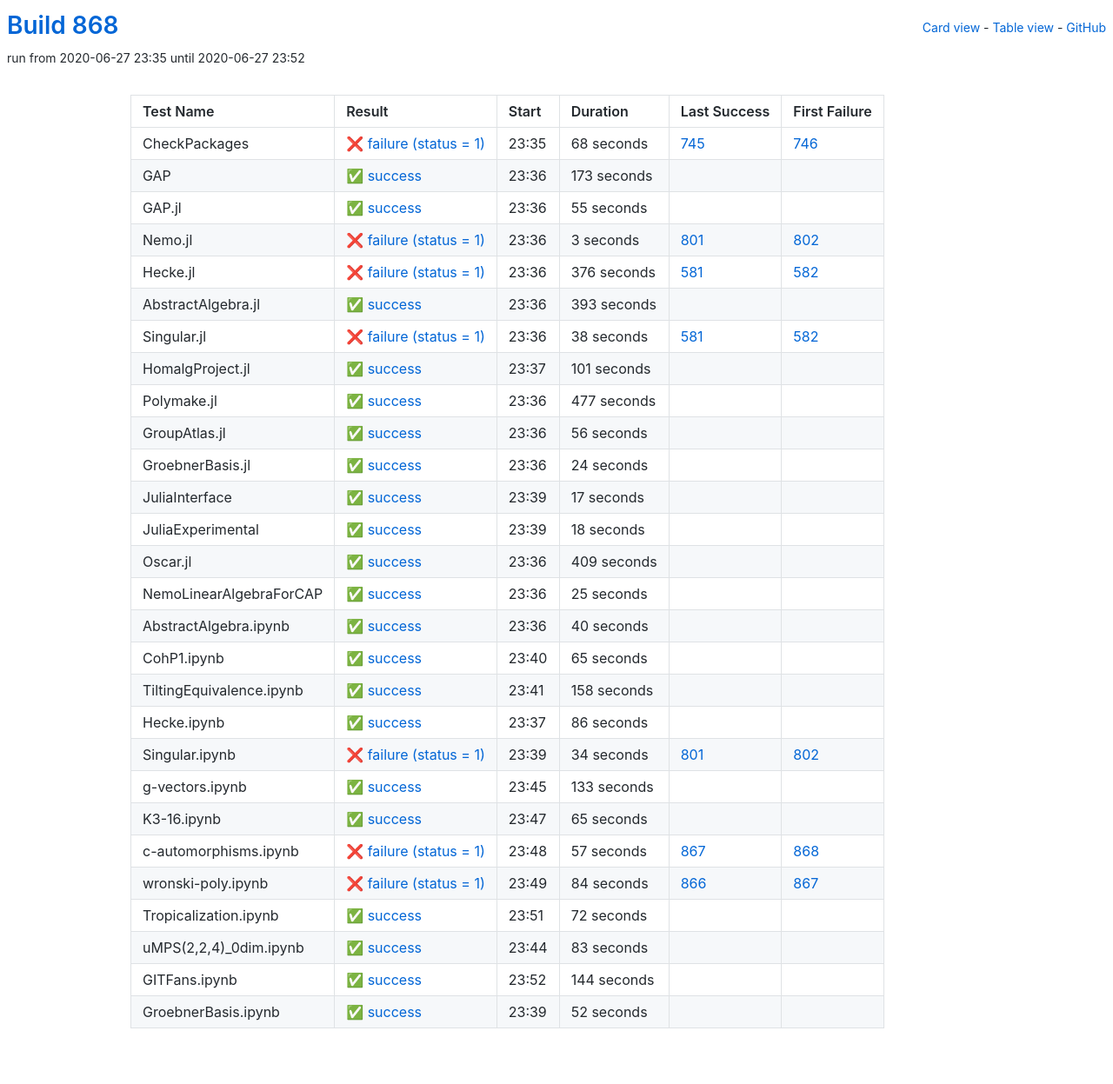
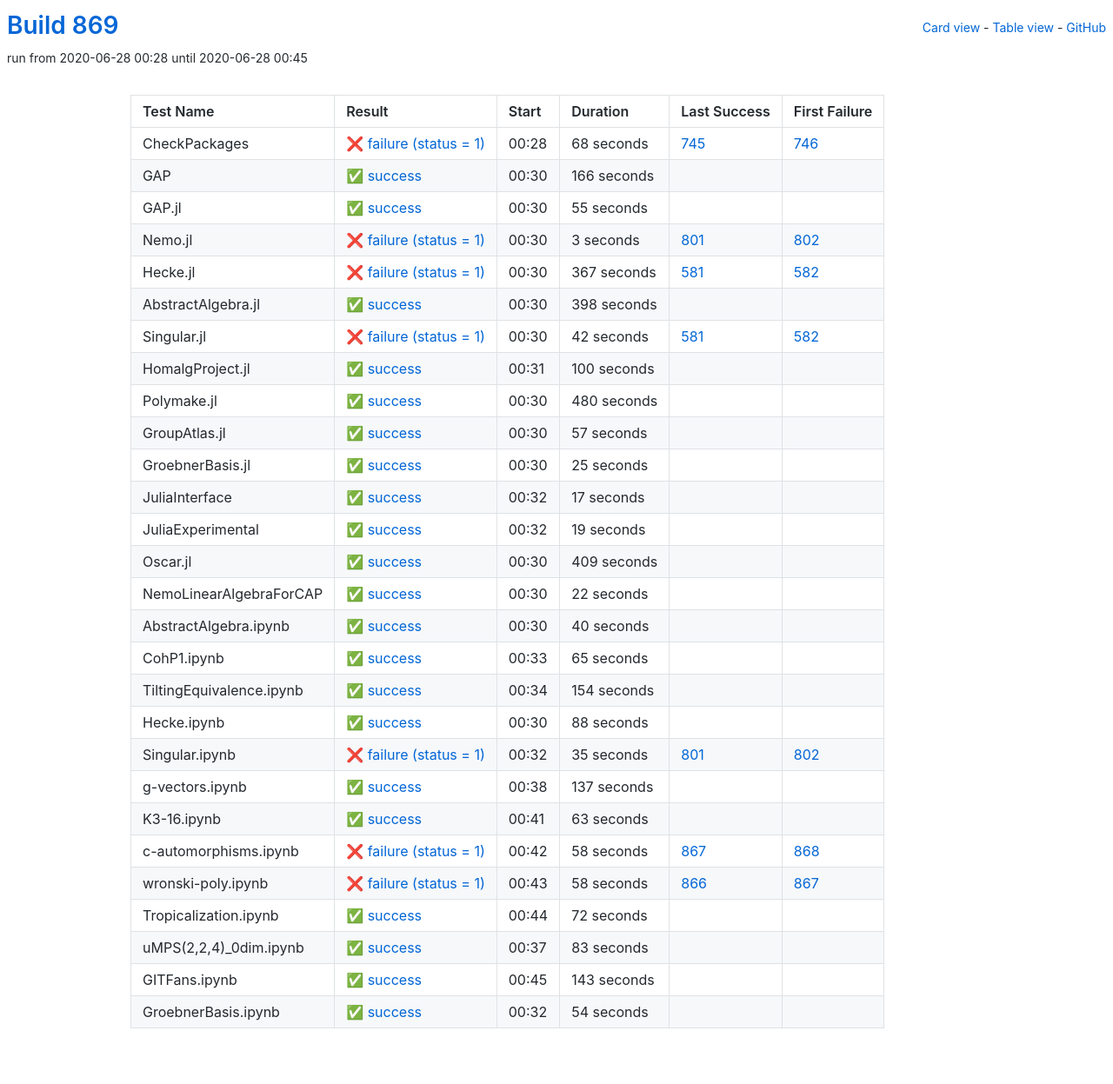
Before and after one commit to oscar-system/oscar-ci-status-1.4, a Jekyll site: the page built from table.html, in a window 1280 px wide. Shown: the whole page at 87% size. Built offline with Jekyll 4.4.1, drawn with Linux system fonts in a browser that asks for light colours.

Commit message:
Build #869

```diff
--- a/_data/ci.yml
+++ b/_data/ci.yml
@@ -1,6 +1,6 @@
 ---
-build: 868
-build_url: https://oscarci.mathematik.uni-kl.de/job/oscar-julia-1.4/868/
+build: 869
+build_url: https://oscarci.mathematik.uni-kl.de/job/oscar-julia-1.4/869/
 job: oscar-julia-1.4
 organization: oscar-system
 repo: oscar-ci-status-1.4
@@ -8,8 +8,8 @@ repourl: https://github.com/oscar-system/oscar-ci-status-1.4
 tests:
 - name: CheckPackages
   id: checkpackages
-  log: https://oscarci.mathematik.uni-kl.de/job/oscar-julia-1.4/868/artifact/logs/build-868/CheckPackages.log
-  start: 2020-06-27 23:35
+  log: https://oscarci.mathematik.uni-kl.de/job/oscar-julia-1.4/869/artifact/logs/build-869/CheckPackages.log
+  start: 2020-06-28 00:28
   success: false
   exitcode: 1
   status: failure
@@ -20,20 +20,20 @@ tests:
   first_failure_url: https://oscarci.mathematik.uni-kl.de/job/oscar-julia-1.4/746/
 - name: GAP
   id: gap
-  log: https://oscarci.mathematik.uni-kl.de/job/oscar-julia-1.4/868/artifact/logs/build-868/GAP.log
-  start: 2020-06-27 23:36
+  log: https://oscarci.mathematik.uni-kl.de/job/oscar-julia-1.4/869/artifact/logs/build-869/GAP.log
+  start: 2020-06-28 00:30
   success: true
   exitcode: 0
   status: success
-  duration: 173
+  duration: 166
   last_success: false
   last_success_url:
   first_failure: false
   first_failure_url:
 - name: GAP.jl
   id: gap-jl
-  log: https://oscarci.mathematik.uni-kl.de/job/oscar-julia-1.4/868/artifact/logs/build-868/GAP.jl.log
-  start: 2020-06-27 23:36
+  log: https://oscarci.mathematik.uni-kl.de/job/oscar-julia-1.4/869/artifact/logs/build-869/GAP.jl.log
+  start: 2020-06-28 00:30
   success: true
   exitcode: 0
   status: success
@@ -44,8 +44,8 @@ tests:
   first_failure_url:
 - name: Nemo.jl
   id: nemo-jl
-  log: https://oscarci.mathematik.uni-kl.de/job/oscar-julia-1.4/868/artifact/logs/build-868/Nemo.jl.log
-  start: 2020-06-27 23:36
+  log: https://oscarci.mathematik.uni-kl.de/job/oscar-julia-1.4/869/artifact/logs/build-869/Nemo.jl.log
+  start: 2020-06-28 00:30
   success: false
   exitcode: 1
   status: failure
@@ -56,92 +56,92 @@ tests:
   first_failure_url: https://oscarci.mathematik.uni-kl.de/job/oscar-julia-1.4/802/
 - name: Hecke.jl
   id: hecke-jl
-  log: https://oscarci.mathematik.uni-kl.de/job/oscar-julia-1.4/868/artifact/logs/build-868/Hecke.jl.log
-  start: 2020-06-27 23:36
+  log: https://oscarci.mathematik.uni-kl.de/job/oscar-julia-1.4/869/artifact/logs/build-869/Hecke.jl.log
+  start: 2020-06-28 00:30
   success: false
   exitcode: 1
   status: failure
-  duration: 376
+  duration: 367
   last_success: 581
   last_success_url: https://oscarci.mathematik.uni-kl.de/job/oscar-julia-1.4/581/
   first_failure: 582
   first_failure_url: https://oscarci.mathematik.uni-kl.de/job/oscar-julia-1.4/582/
 - name: AbstractAlgebra.jl
   id: abstractalgebra-jl
-  log: https://oscarci.mathematik.uni-kl.de/job/oscar-julia-1.4/868/artifact/logs/build-868/AbstractAlgebra.jl.log
-  start: 2020-06-27 23:36
+  log: https://oscarci.mathematik.uni-kl.de/job/oscar-julia-1.4/869/artifact/logs/build-869/AbstractAlgebra.jl.log
+  start: 2020-06-28 00:30
   success: true
   exitcode: 0
   status: success
-  duration: 393
+  duration: 398
   last_success: false
   last_success_url:
   first_failure: false
   first_failure_url:
 - name: Singular.jl
   id: singular-jl
-  log: https://oscarci.mathematik.uni-kl.de/job/oscar-julia-1.4/868/artifact/logs/build-868/Singular.jl.log
-  start: 2020-06-27 23:36
+  log: https://oscarci.mathematik.uni-kl.de/job/oscar-julia-1.4/869/artifact/logs/build-869/Singular.jl.log
+  start: 2020-06-28 00:30
   success: false
   exitcode: 1
   status: failure
-  duration: 38
+  duration: 42
   last_success: 581
   last_success_url: https://oscarci.mathematik.uni-kl.de/job/oscar-julia-1.4/581/
   first_failure: 582
   first_failure_url: https://oscarci.mathematik.uni-kl.de/job/oscar-julia-1.4/582/
 - name: HomalgProject.jl
   id: homalgproject-jl
-  log: https://oscarci.mathematik.uni-kl.de/job/oscar-julia-1.4/868/artifact/logs/build-868/HomalgProject.jl.log
-  start: 2020-06-27 23:37
+  log: https://oscarci.mathematik.uni-kl.de/job/oscar-julia-1.4/869/artifact/logs/build-869/HomalgProject.jl.log
+  start: 2020-06-28 00:31
   success: true
   exitcode: 0
   status: success
-  duration: 101
+  duration: 100
   last_success: false
   last_success_url:
   first_failure: false
   first_failure_url:
 - name: Polymake.jl
   id: polymake-jl
-  log: https://oscarci.mathematik.uni-kl.de/job/oscar-julia-1.4/868/artifact/logs/build-868/Polymake.jl.log
-  start: 2020-06-27 23:36
+  log: https://oscarci.mathematik.uni-kl.de/job/oscar-julia-1.4/869/artifact/logs/build-869/Polymake.jl.log
+  start: 2020-06-28 00:30
   success: true
   exitcode: 0
   status: success
-  duration: 477
+  duration: 480
   last_success: false
   last_success_url:
   first_failure: false
   first_failure_url:
 - name: GroupAtlas.jl
   id: groupatlas-jl
-  log: https://oscarci.mathematik.uni-kl.de/job/oscar-julia-1.4/868/artifact/logs/build-868/GroupAtlas.jl.log
-  start: 2020-06-27 23:36
+  log: https://oscarci.mathematik.uni-kl.de/job/oscar-julia-1.4/869/artifact/logs/build-869/GroupAtlas.jl.log
+  start: 2020-06-28 00:30
   success: true
   exitcode: 0
   status: success
-  duration: 56
+  duration: 57
   last_success: false
   last_success_url:
   first_failure: false
   first_failure_url:
 - name: GroebnerBasis.jl
   id: groebnerbasis-jl
-  log: https://oscarci.mathematik.uni-kl.de/job/oscar-julia-1.4/868/artifact/logs/build-868/GroebnerBasis.jl.log
-  start: 2020-06-27 23:36
+  log: https://oscarci.mathematik.uni-kl.de/job/oscar-julia-1.4/869/artifact/logs/build-869/GroebnerBasis.jl.log
+  start: 2020-06-28 00:30
   success: true
   exitcode: 0
   status: success
-  duration: 24
+  duration: 25
   last_success: false
   last_success_url:
   first_failure: false
   first_failure_url:
 - name: JuliaInterface
   id: juliainterface
-  log: https://oscarci.mathematik.uni-kl.de/job/oscar-julia-1.4/868/artifact/logs/build-868/JuliaInterface.log
-  start: 2020-06-27 23:39
+  log: https://oscarci.mathematik.uni-kl.de/job/oscar-julia-1.4/869/artifact/logs/build-869/JuliaInterface.log
+  start: 2020-06-28 00:32
   success: true
   exitcode: 0
   status: success
@@ -152,20 +152,20 @@ tests:
   first_failure_url:
 - name: JuliaExperimental
   id: juliaexperimental
-  log: https://oscarci.mathematik.uni-kl.de/job/oscar-julia-1.4/868/artifact/logs/build-868/JuliaExperimental.log
-  start: 2020-06-27 23:39
+  log: https://oscarci.mathematik.uni-kl.de/job/oscar-julia-1.4/869/artifact/logs/build-869/JuliaExperimental.log
+  start: 2020-06-28 00:32
   success: true
   exitcode: 0
   status: success
-  duration: 18
+  duration: 19
   last_success: false
   last_success_url:
   first_failure: false
   first_failure_url:
 - name: Oscar.jl
   id: oscar-jl
-  log: https://oscarci.mathematik.uni-kl.de/job/oscar-julia-1.4/868/artifact/logs/build-868/Oscar.jl.log
-  start: 2020-06-27 23:36
+  log: https://oscarci.mathematik.uni-kl.de/job/oscar-julia-1.4/869/artifact/logs/build-869/Oscar.jl.log
+  start: 2020-06-28 00:30
   success: true
   exitcode: 0
   status: success
@@ -176,20 +176,20 @@ tests:
   first_failure_url:
 - name: NemoLinearAlgebraForCAP
   id: nemolinearalgebraforcap
-  log: https://oscarci.mathematik.uni-kl.de/job/oscar-julia-1.4/868/artifact/logs/build-868/NemoLinearAlgebraForCAP.log
-  start: 2020-06-27 23:36
+  log: https://oscarci.mathematik.uni-kl.de/job/oscar-julia-1.4/869/artifact/logs/build-869/NemoLinearAlgebraForCAP.log
+  start: 2020-06-28 00:30
   success: true
   exitcode: 0
   status: success
-  duration: 25
+  duration: 22
   last_success: false
   last_success_url:
   first_failure: false
   first_failure_url:
 - name: AbstractAlgebra.ipynb
   id: abstractalgebra-ipynb
-  log: https://oscarci.mathematik.uni-kl.de/job/oscar-julia-1.4/868/artifact/logs/build-868/AbstractAlgebra.ipynb.log
-  start: 2020-06-27 23:36
+  log: https://oscarci.mathematik.uni-kl.de/job/oscar-julia-1.4/869/artifact/logs/build-869/AbstractAlgebra.ipynb.log
+  start: 2020-06-28 00:30
   success: true
   exitcode: 0
   status: success
@@ -200,8 +200,8 @@ tests:
   first_failure_url:
 - name: CohP1.ipynb
   id: cohp1-ipynb
-  log: https://oscarci.mathematik.uni-kl.de/job/oscar-julia-1.4/868/artifact/logs/build-868/CohP1.ipynb.log
-  start: 2020-06-27 23:40
+  log: https://oscarci.mathematik.uni-kl.de/job/oscar-julia-1.4/869/artifact/logs/build-869/CohP1.ipynb.log
+  start: 2020-06-28 00:33
   success: true
   exitcode: 0
   status: success
@@ -212,92 +212,92 @@ tests:
   first_failure_url:
 - name: TiltingEquivalence.ipynb
   id: tiltingequivalence-ipynb
-  log: https://oscarci.mathematik.uni-kl.de/job/oscar-julia-1.4/868/artifact/logs/build-868/TiltingEquivalence.ipynb.log
-  start: 2020-06-27 23:41
+  log: https://oscarci.mathematik.uni-kl.de/job/oscar-julia-1.4/869/artifact/logs/build-869/TiltingEquivalence.ipynb.log
+  start: 2020-06-28 00:34
   success: true
   exitcode: 0
   status: success
-  duration: 158
+  duration: 154
   last_success: false
   last_success_url:
   first_failure: false
   first_failure_url:
 - name: Hecke.ipynb
   id: hecke-ipynb
-  log: https://oscarci.mathematik.uni-kl.de/job/oscar-julia-1.4/868/artifact/logs/build-868/Hecke.ipynb.log
-  start: 2020-06-27 23:37
+  log: https://oscarci.mathematik.uni-kl.de/job/oscar-julia-1.4/869/artifact/logs/build-869/Hecke.ipynb.log
+  start: 2020-06-28 00:30
   success: true
   exitcode: 0
   status: success
-  duration: 86
+  duration: 88
   last_success: false
   last_success_url:
   first_failure: false
   first_failure_url:
 - name: Singular.ipynb
   id: singular-ipynb
-  log: https://oscarci.mathematik.uni-kl.de/job/oscar-julia-1.4/868/artifact/logs/build-868/Singular.ipynb.log
-  start: 2020-06-27 23:39
+  log: https://oscarci.mathematik.uni-kl.de/job/oscar-julia-1.4/869/artifact/logs/build-869/Singular.ipynb.log
+  start: 2020-06-28 00:32
   success: false
   exitcode: 1
   status: failure
-  duration: 34
+  duration: 35
   last_success: 801
   last_success_url: https://oscarci.mathematik.uni-kl.de/job/oscar-julia-1.4/801/
   first_failure: 802
   first_failure_url: https://oscarci.mathematik.uni-kl.de/job/oscar-julia-1.4/802/
 - name: g-vectors.ipynb
   id: g-vectors-ipynb
-  log: https://oscarci.mathematik.uni-kl.de/job/oscar-julia-1.4/868/artifact/logs/build-868/g-vectors.ipynb.log
-  start: 2020-06-27 23:45
+  log: https://oscarci.mathematik.uni-kl.de/job/oscar-julia-1.4/869/artifact/logs/build-869/g-vectors.ipynb.log
+  start: 2020-06-28 00:38
   success: true
   exitcode: 0
   status: success
-  duration: 133
+  duration: 137
   last_success: false
   last_success_url:
   first_failure: false
   first_failure_url:
 - name: K3-16.ipynb
   id: k3-16-ipynb
-  log: https://oscarci.mathematik.uni-kl.de/job/oscar-julia-1.4/868/artifact/logs/build-868/K3-16.ipynb.log
-  start: 2020-06-27 23:47
+  log: https://oscarci.mathematik.uni-kl.de/job/oscar-julia-1.4/869/artifact/logs/build-869/K3-16.ipynb.log
+  start: 2020-06-28 00:41
   success: true
   exitcode: 0
   status: success
-  duration: 65
+  duration: 63
   last_success: false
   last_success_url:
   first_failure: false
   first_failure_url:
 - name: c-automorphisms.ipynb
   id: c-automorphisms-ipynb
-  log: https://oscarci.mathematik.uni-kl.de/job/oscar-julia-1.4/868/artifact/logs/build-868/c-automorphisms.ipynb.log
-  start: 2020-06-27 23:48
+  log: https://oscarci.mathematik.uni-kl.de/job/oscar-julia-1.4/869/artifact/logs/build-869/c-automorphisms.ipynb.log
+  start: 2020-06-28 00:42
   success: false
   exitcode: 1
   status: failure
-  duration: 57
+  duration: 58
   last_success: 867
   last_success_url: https://oscarci.mathematik.uni-kl.de/job/oscar-julia-1.4/867/
   first_failure: 868
   first_failure_url: https://oscarci.mathematik.uni-kl.de/job/oscar-julia-1.4/868/
 - name: wronski-poly.ipynb
   id: wronski-poly-ipynb
-  log: https://oscarci.mathematik.uni-kl.de/job/oscar-julia-1.4/868/artifact/logs/build-868/wronski-poly.ipynb.log
-  start: 2020-06-27 23:49
+  log: https://oscarci.mathematik.uni-kl.de/job/oscar-julia-1.4/869/artifact/logs/build-869/wronski-poly.ipynb.log
+  start: 2020-06-28 00:43
   success: false
   exitcode: 1
   status: failure
-  duration: 84
+  duration: 58
   last_success: 866
   last_success_url: https://oscarci.mathematik.uni-kl.de/job/oscar-julia-1.4/866/
   first_failure: 867
   first_failure_url: https://oscarci.mathematik.uni-kl.de/job/oscar-julia-1.4/867/
 - name: Tropicalization.ipynb
   id: tropicalization-ipynb
-  log: https://oscarci.mathematik.uni-kl.de/job/oscar-julia-1.4/868/artifact/logs/build-868/Tropicalization.ipynb.log
-  start: 2020-06-27 23:51
+  log: https://oscarci.mathematik.uni-kl.de/job/oscar-julia-1.4/869/artifact/logs/build-869/Tropicalization.ipynb.log
+  start: 2020-06-28 00:44
   success: true
   exitcode: 0
   status: success
@@ -308,8 +308,8 @@ tests:
   first_failure_url:
 - name: uMPS(2,2,4)_0dim.ipynb
   id: umps-2-2-4-0dim-ipynb
-  log: https://oscarci.mathematik.uni-kl.de/job/oscar-julia-1.4/868/artifact/logs/build-868/uMPS-2-2-4-_0dim.ipynb.log
-  start: 2020-06-27 23:44
+  log: https://oscarci.mathematik.uni-kl.de/job/oscar-julia-1.4/869/artifact/logs/build-869/uMPS-2-2-4-_0dim.ipynb.log
+  start: 2020-06-28 00:37
   success: true
   exitcode: 0
   status: success
@@ -320,24 +320,24 @@ tests:
   first_failure_url:
 - name: GITFans.ipynb
   id: gitfans-ipynb
-  log: https://oscarci.mathematik.uni-kl.de/job/oscar-julia-1.4/868/artifact/logs/build-868/GITFans.ipynb.log
-  start: 2020-06-27 23:52
+  log: https://oscarci.mathematik.uni-kl.de/job/oscar-julia-1.4/869/artifact/logs/build-869/GITFans.ipynb.log
+  start: 2020-06-28 00:45
   success: true
   exitcode: 0
   status: success
-  duration: 144
+  duration: 143
   last_success: false
   last_success_url:
   first_failure: false
   first_failure_url:
 - name: GroebnerBasis.ipynb
   id: groebnerbasis-ipynb
-  log: https://oscarci.mathematik.uni-kl.de/job/oscar-julia-1.4/868/artifact/logs/build-868/GroebnerBasis.ipynb.log
-  start: 2020-06-27 23:39
+  log: https://oscarci.mathematik.uni-kl.de/job/oscar-julia-1.4/869/artifact/logs/build-869/GroebnerBasis.ipynb.log
+  start: 2020-06-28 00:32
   success: true
   exitcode: 0
   status: success
-  duration: 52
+  duration: 54
   last_success: false
   last_success_url:
   first_failure: false
```
Also changed, not shown: README.md.
